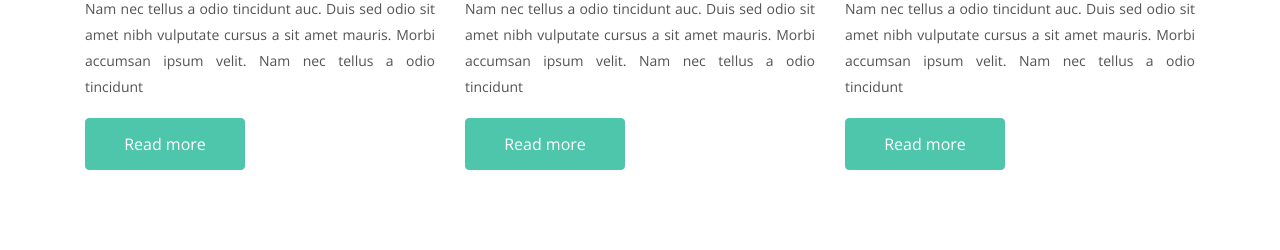
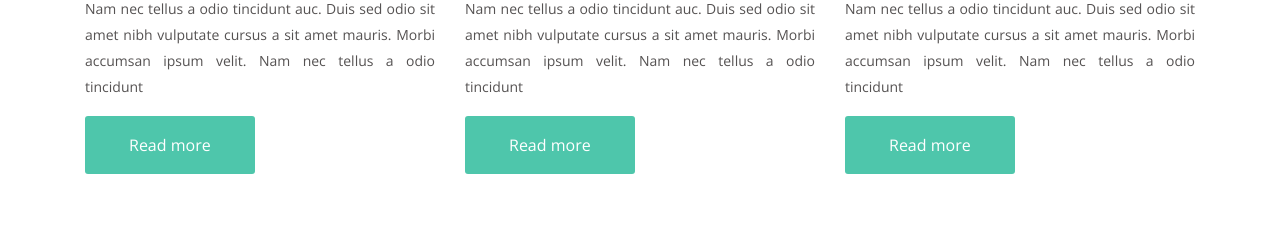
Before and after one commit to tania-voyat/goit-fe-course, a web app: file html+css/module-04/index.html in a window 1280 px wide. Shown: the part 1656-1906 px from the top of the page. After the commit the page ends 1830 px from the top, so only its background shows below. Run offline with its HTML, style and script files only (its server is not run), Linux system fonts and the light colour scheme.

Commit message:
Changed button tag

```diff
--- a/html+css/module-04/css/styles.css
+++ b/html+css/module-04/css/styles.css
@@ -204,24 +204,20 @@ h2::after {
     font-family: "Open Sans";
     color: rgb(85, 82, 82);
     line-height: 26px;
-    margin-bottom: 18px;
     text-align: justify;
+    margin-bottom: 36px;
 }
 
 .button {
-    border: 1px solid #4ec6ab;
-    margin: 0;
-    padding: 0;
+    padding: 18px 44px;
     font-size: 16px;
     font-family: "Open Sans";
     text-align: center;
     width: 160px;
     height: 52px;
-    background-color: #4ec6ab;
-    border-radius: 4px;
-}
-
-.button a {
+    background-color: rgb(78, 198, 171);
+    border-radius: 3px;
     color: rgb(255, 255, 255);
     text-decoration: none;
+    outline: none;
 }
--- a/html+css/module-04/index.html
+++ b/html+css/module-04/index.html
@@ -95,19 +95,19 @@
                     <img src="img/blog_1.png" alt="" width="348" height="262">
                     <h3 class="news-heading">Lorem Ipsum. Proin gravida nibh vel velit auctor aliquet. Aenea</h3>
                     <p class="news-text">Nam nec tellus a odio tincidunt auc. Duis sed odio sit amet nibh vulputate cursus a sit amet mauris. Morbi accumsan ipsum velit. Nam nec tellus a odio tincidunt</p>
-                    <button class="button"><a href="#">Read more</a></button>
+                    <a href="#" class="button">Read more</a>
                 </li>
                 <li class="blog-list-items">
                     <img src="img/blog_2.png" alt="" width="348" height="262">
                     <h3 class="news-heading">Lorem Ipsum. Proin gravida nibh vel velit auctor aliquet. Aenea</h3>
                     <p class="news-text">Nam nec tellus a odio tincidunt auc. Duis sed odio sit amet nibh vulputate cursus a sit amet mauris. Morbi accumsan ipsum velit. Nam nec tellus a odio tincidunt</p>
-                    <button class="button"><a href="#">Read more</a></button>
+                    <a href="#" class="button">Read more</a>
                 </li>
                 <li class="blog-list-items">
                     <img src="img/blog_3.png" alt="" width="348" height="262">
                     <h3 class="news-heading">Lorem Ipsum. Proin gravida nibh vel velit auctor aliquet. Aenea</h3>
                     <p class="news-text">Nam nec tellus a odio tincidunt auc. Duis sed odio sit amet nibh vulputate cursus a sit amet mauris. Morbi accumsan ipsum velit. Nam nec tellus a odio tincidunt</p>
-                    <button class="button"><a href="#">Read more</a></button>
+                    <a href="#" class="button">Read more</a>
                 </li>
             </ul>
         </section>
```
